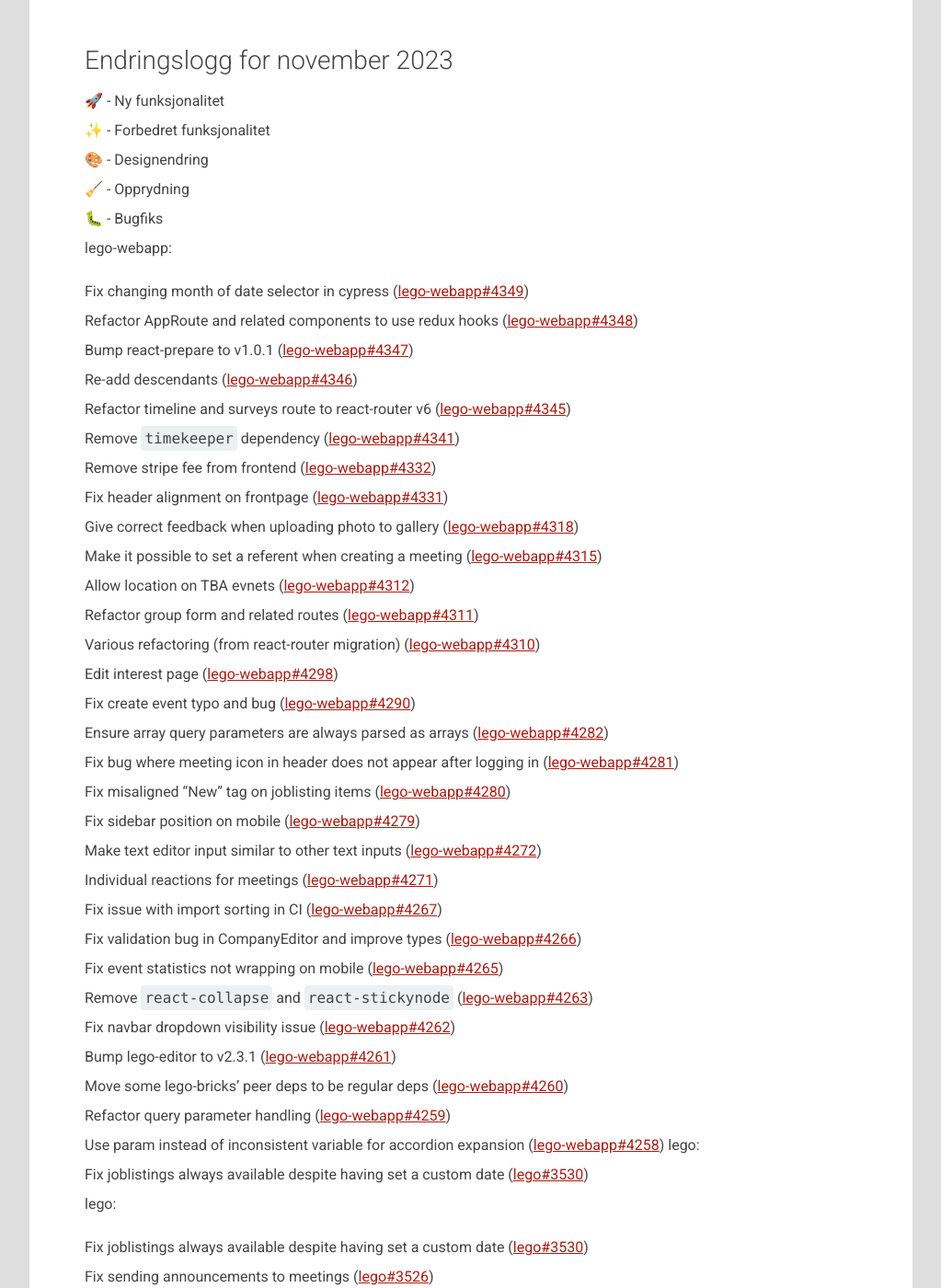
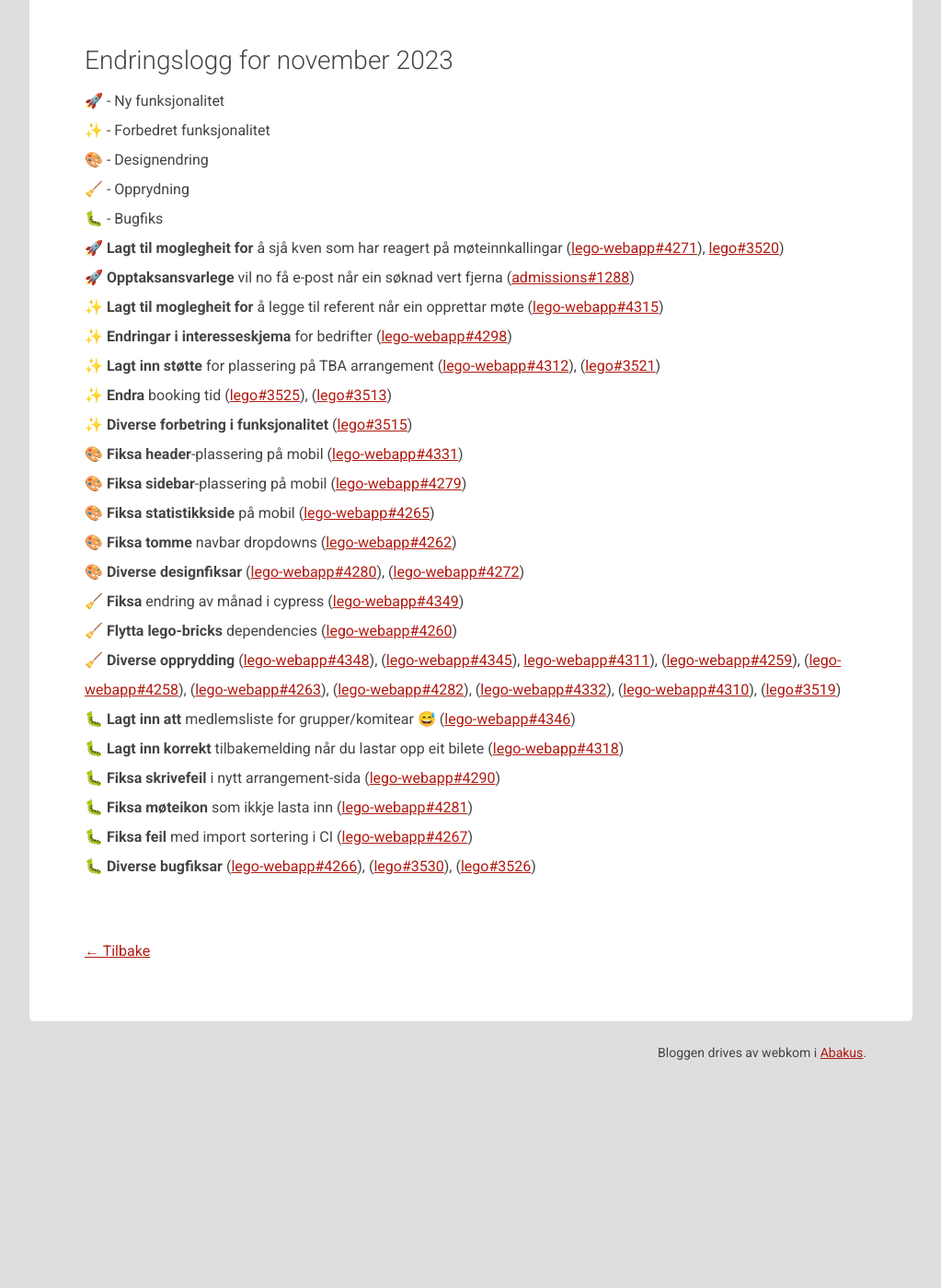
Before and after one commit to webkom/webkom.github.io, a Jekyll site: the page built from _posts/2023-12-02-november-2023.md, in a window 1280 px wide and 1400 px high, scrolled down 489 px. Shown: the whole window at 92% size, without its empty margins (128-1151 px from the left). Built offline with Jekyll 4.4.1, drawn with Linux system fonts in a browser that asks for light colours; nearby versions of some CDN libraries; comment, search, counter and statistics services are not loaded; after the commit the page ends 1667 px from its top, so only the background shows below that; some of the changed text lies outside the part shown.

Commit message:
Sort changelog

```diff
--- a/_posts/2023-12-02-november-2023.md
+++ b/_posts/2023-12-02-november-2023.md
@@ -17,50 +17,24 @@
 - 🧹 - Opprydning
 - 🐛 - Bugfiks
 
-
-lego-webapp:
-- Fix changing month of date selector in cypress ([lego-webapp#4349](https://github.com/webkom/lego-webapp/pull/4349))
-- Refactor AppRoute and related components to use redux hooks ([lego-webapp#4348](https://github.com/webkom/lego-webapp/pull/4348))
-- Bump react-prepare to v1.0.1 ([lego-webapp#4347](https://github.com/webkom/lego-webapp/pull/4347))
-- Re-add descendants ([lego-webapp#4346](https://github.com/webkom/lego-webapp/pull/4346))
-- Refactor timeline and surveys route to react-router v6 ([lego-webapp#4345](https://github.com/webkom/lego-webapp/pull/4345))
-- Remove `timekeeper` dependency ([lego-webapp#4341](https://github.com/webkom/lego-webapp/pull/4341))
-- Remove stripe fee from frontend ([lego-webapp#4332](https://github.com/webkom/lego-webapp/pull/4332))
-- Fix header alignment on frontpage ([lego-webapp#4331](https://github.com/webkom/lego-webapp/pull/4331))
-- Give correct feedback when uploading photo to gallery ([lego-webapp#4318](https://github.com/webkom/lego-webapp/pull/4318))
-- Make it possible to set a referent when creating a meeting ([lego-webapp#4315](https://github.com/webkom/lego-webapp/pull/4315))
-- Allow location on TBA evnets ([lego-webapp#4312](https://github.com/webkom/lego-webapp/pull/4312))
-- Refactor group form and related routes ([lego-webapp#4311](https://github.com/webkom/lego-webapp/pull/4311))
-- Various refactoring (from react-router migration) ([lego-webapp#4310](https://github.com/webkom/lego-webapp/pull/4310))
-- Edit interest page ([lego-webapp#4298](https://github.com/webkom/lego-webapp/pull/4298))
-- Fix create event typo and bug ([lego-webapp#4290](https://github.com/webkom/lego-webapp/pull/4290))
-- Ensure array query parameters are always parsed as arrays ([lego-webapp#4282](https://github.com/webkom/lego-webapp/pull/4282))
-- Fix bug where meeting icon in header does not appear after logging in ([lego-webapp#4281](https://github.com/webkom/lego-webapp/pull/4281))
-- Fix misaligned "New" tag on joblisting items ([lego-webapp#4280](https://github.com/webkom/lego-webapp/pull/4280))
-- Fix sidebar position on mobile ([lego-webapp#4279](https://github.com/webkom/lego-webapp/pull/4279))
-- Make text editor input similar to other text inputs ([lego-webapp#4272](https://github.com/webkom/lego-webapp/pull/4272))
-- Individual reactions for meetings ([lego-webapp#4271](https://github.com/webkom/lego-webapp/pull/4271))
-- Fix issue with import sorting in CI ([lego-webapp#4267](https://github.com/webkom/lego-webapp/pull/4267))
-- Fix validation bug in CompanyEditor and improve types ([lego-webapp#4266](https://github.com/webkom/lego-webapp/pull/4266))
-- Fix event statistics not wrapping on mobile ([lego-webapp#4265](https://github.com/webkom/lego-webapp/pull/4265))
-- Remove `react-collapse` and `react-stickynode` ([lego-webapp#4263](https://github.com/webkom/lego-webapp/pull/4263))
-- Fix navbar dropdown visibility issue ([lego-webapp#4262](https://github.com/webkom/lego-webapp/pull/4262))
-- Bump lego-editor to v2.3.1 ([lego-webapp#4261](https://github.com/webkom/lego-webapp/pull/4261))
-- Move some lego-bricks' peer deps to be regular deps ([lego-webapp#4260](https://github.com/webkom/lego-webapp/pull/4260))
-- Refactor query parameter handling ([lego-webapp#4259](https://github.com/webkom/lego-webapp/pull/4259))
-- Use param instead of inconsistent variable for accordion expansion ([lego-webapp#4258](https://github.com/webkom/lego-webapp/pull/4258))
-  lego:
-- Fix joblistings always available despite having set a custom date ([lego#3530](https://github.com/webkom/lego/pull/3530))
-
-lego:
-- Fix joblistings always available despite having set a custom date ([lego#3530](https://github.com/webkom/lego/pull/3530))
-- Fix sending announcements to meetings ([lego#3526](https://github.com/webkom/lego/pull/3526))
-- Edit booking period ([lego#3525](https://github.com/webkom/lego/pull/3525))
-- Allow non-TBA event location in TBA events ([lego#3521](https://github.com/webkom/lego/pull/3521))
-- Individual reactions ([lego#3520](https://github.com/webkom/lego/pull/3520))
-- Remove revue and add board to the permitted groups for the contact form ([lego#3519](https://github.com/webkom/lego/pull/3519))
-- Change penalty ignore period to start at this years last event ([lego#3515](https://github.com/webkom/lego/pull/3515))
-- Implement boolean field on event for foreign language. ([lego#3513](https://github.com/webkom/lego/pull/3513))
-  vote:
-  admissions:
-- Add send e-mail on deleted application ([admissions#1288](https://github.com/webkom/admissions/pull/1288))
+- 🚀 **Lagt til moglegheit for** å sjå kven som har reagert på møteinnkallingar ([lego-webapp#4271](https://github.com/webkom/lego-webapp/pull/4271)), [lego#3520](https://github.com/webkom/lego/pull/3520))
+- 🚀 **Opptaksansvarlege** vil no få e-post når ein søknad vert fjerna ([admissions#1288](https://github.com/webkom/admissions/pull/1288))
+- ✨ **Lagt til moglegheit for** å legge til referent når ein opprettar møte ([lego-webapp#4315](https://github.com/webkom/lego-webapp/pull/4315))
+- ✨ **Endringar i interesseskjema** for bedrifter ([lego-webapp#4298](https://github.com/webkom/lego-webapp/pull/4298))
+- ✨ **Lagt inn støtte** for plassering på TBA arrangement ([lego-webapp#4312](https://github.com/webkom/lego-webapp/pull/4312)), ([lego#3521](https://github.com/webkom/lego/pull/3521))
+- ✨ **Endra** booking tid ([lego#3525](https://github.com/webkom/lego/pull/3525)), ([lego#3513](https://github.com/webkom/lego/pull/3513))
+- ✨ **Diverse forbetring i funksjonalitet** ([lego#3515](https://github.com/webkom/lego/pull/3515))
+- 🎨 **Fiksa header**-plassering på mobil ([lego-webapp#4331](https://github.com/webkom/lego-webapp/pull/4331))
+- 🎨 **Fiksa sidebar**-plassering på mobil ([lego-webapp#4279](https://github.com/webkom/lego-webapp/pull/4279))
+- 🎨 **Fiksa statistikkside** på mobil ([lego-webapp#4265](https://github.com/webkom/lego-webapp/pull/4265))
+- 🎨 **Fiksa tomme** navbar dropdowns ([lego-webapp#4262](https://github.com/webkom/lego-webapp/pull/4262))
+- 🎨 **Diverse designfiksar**  ([lego-webapp#4280](https://github.com/webkom/lego-webapp/pull/4280)), ([lego-webapp#4272](https://github.com/webkom/lego-webapp/pull/4272))
+- 🧹 **Fiksa** endring av månad i cypress ([lego-webapp#4349](https://github.com/webkom/lego-webapp/pull/4349))
+- 🧹 **Flytta lego-bricks** dependencies ([lego-webapp#4260](https://github.com/webkom/lego-webapp/pull/4260))
+- 🧹 **Diverse opprydding** ([lego-webapp#4348](https://github.com/webkom/lego-webapp/pull/4348)), ([lego-webapp#4345](https://github.com/webkom/lego-webapp/pull/4345)), [lego-webapp#4311](https://github.com/webkom/lego-webapp/pull/4311)), ([lego-webapp#4259](https://github.com/webkom/lego-webapp/pull/4259)), ([lego-webapp#4258](https://github.com/webkom/lego-webapp/pull/4258)), ([lego-webapp#4263](https://github.com/webkom/lego-webapp/pull/4263)), ([lego-webapp#4282](https://github.com/webkom/lego-webapp/pull/4282)), ([lego-webapp#4332](https://github.com/webkom/lego-webapp/pull/4332)), ([lego-webapp#4310](https://github.com/webkom/lego-webapp/pull/4310)), ([lego#3519](https://github.com/webkom/lego/pull/3519))
+- 🐛 **Lagt inn att** medlemsliste for grupper/komitear 😅 ([lego-webapp#4346](https://github.com/webkom/lego-webapp/pull/4346))
+- 🐛 **Lagt inn korrekt** tilbakemelding når du lastar opp eit bilete ([lego-webapp#4318](https://github.com/webkom/lego-webapp/pull/4318))
+- 🐛 **Fiksa skrivefeil** i nytt arrangement-sida ([lego-webapp#4290](https://github.com/webkom/lego-webapp/pull/4290))
+- 🐛 **Fiksa møteikon** som ikkje lasta inn ([lego-webapp#4281](https://github.com/webkom/lego-webapp/pull/4281))
+- 🐛 **Fiksa feil** med import sortering i CI ([lego-webapp#4267](https://github.com/webkom/lego-webapp/pull/4267))
+- 🐛 **Diverse bugfiksar** ([lego-webapp#4266](https://github.com/webkom/lego-webapp/pull/4266)), ([lego#3530](https://github.com/webkom/lego/pull/3530)), ([lego#3526](https://github.com/webkom/lego/pull/3526))
```
